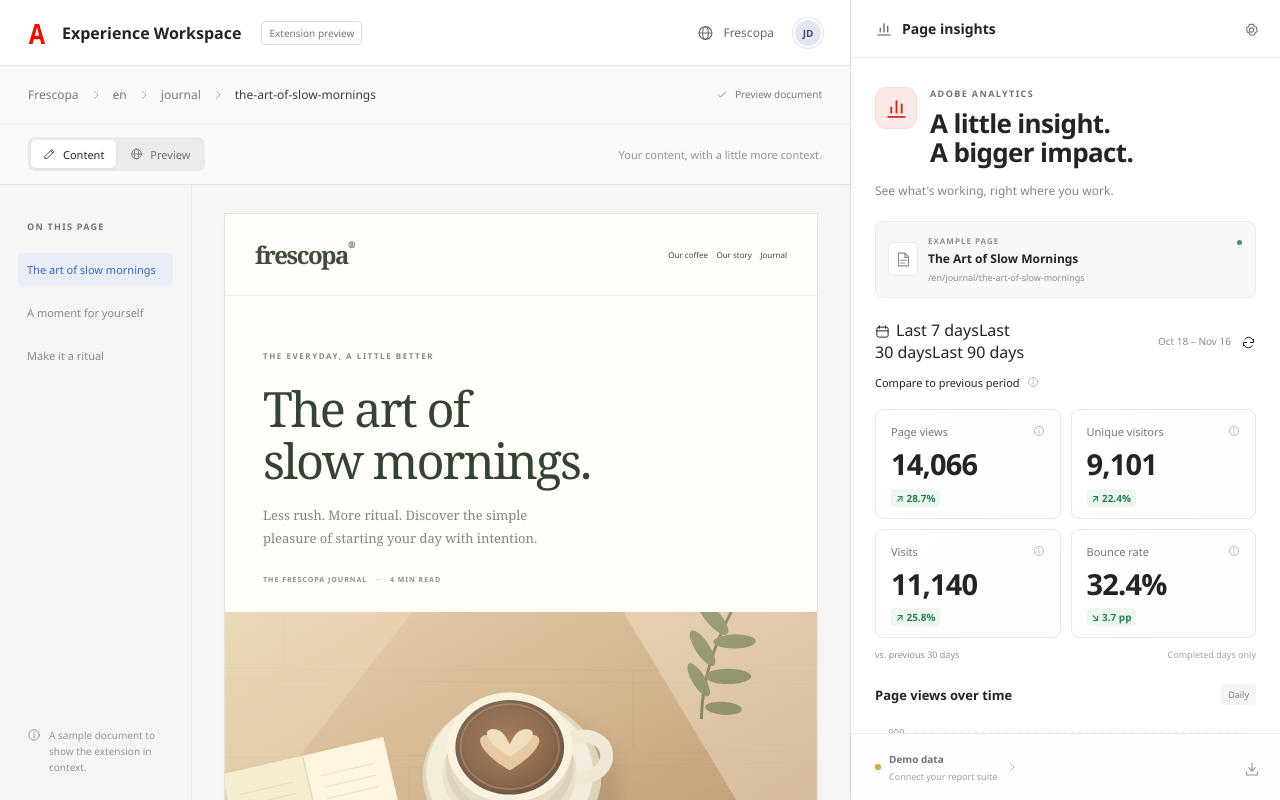
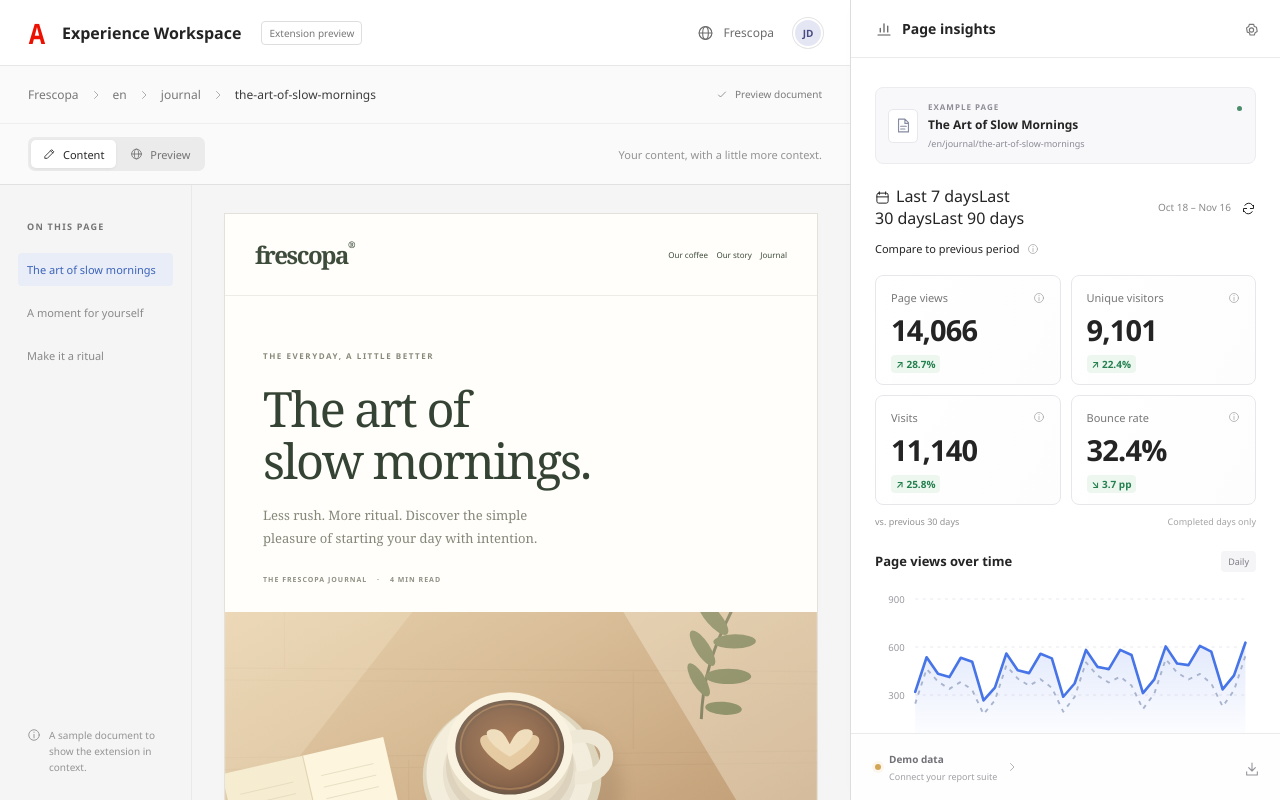
Before and after one commit to markszulc/ew-ext-analytics, a website built with Vite: page index.html in a window 1280 px wide. Built offline with nearby package versions, Linux system fonts and the light colour scheme; files whose address does not match are found by name.

Commit message:
Remove redundant intro heading from panel
Co-authored-by: Copilot App <223556219+Copilot@users.noreply.github.com>

```diff
--- a/src/main.js
+++ b/src/main.js
@@ -280,8 +280,6 @@ class AnalyticsApp extends LitElement {
     return html`<aside class="insights-panel" aria-label="Page insights">
       <div class="panel-top"><div class="panel-name">${icon('chart')}<h1>Page insights</h1></div><sp-action-button quiet aria-label="Data connection settings" title="Data connection settings" @click=${() => this.querySelector('dialog').showModal()}>${icon('settings')}</sp-action-button></div>
       <div class="panel-scroll">
-        <div class="product-heading"><span class="product-icon">${icon('chart')}</span><div><span class="eyebrow">ADOBE ANALYTICS</span><h2>A little insight.<br>A bigger impact.</h2></div></div>
-        <p class="panel-intro">See what's working, right where you work.</p>
         <div class="page-context"><span class="page-document-icon">${icon('document')}</span><div><span class="context-label">${this.embedded && window.parent !== window ? 'CURRENT PAGE' : 'EXAMPLE PAGE'}</span><strong>${this.page.title}</strong><span class="page-path" title=${this.page.path}>${this.page.path}</span></div><span class="context-indicator" title="Page-level report"></span></div>
         ${this.contextError ? html`<div class="error-banner" role="alert">${icon('info')}<span>${this.contextError}</span></div>` : nothing}
         <div class="period-controls"><sp-picker label="Date range" value=${String(this.days)} @change=${this.setRange} ?disabled=${this.loading || Boolean(this.contextError)}>${icon('calendar')}<sp-menu-item value="7">Last 7 days</sp-menu-item><sp-menu-item value="30">Last 30 days</sp-menu-item><sp-menu-item value="90">Last 90 days</sp-menu-item></sp-picker><span class="period-dates">${dateLabel(start)} – ${dateLabel(last)}</span><sp-action-button quiet aria-label="Refresh insights" title="Refresh insights" ?disabled=${this.loading || Boolean(this.contextError)} @click=${this.loadReport}>${icon('refresh', this.loading ? 'spinning' : '')}</sp-action-button></div>
--- a/src/styles.css
+++ b/src/styles.css
@@ -73,12 +73,8 @@ analytics-app { display: block; }
 .panel-top sp-action-button { color: #777; }
 .panel-top sp-action-button .icon { width: 17px; }
 .panel-scroll { flex: 1; min-height: 0; overflow-y: auto; padding: 29px 24px 23px; scrollbar-width: thin; scrollbar-color: #ddd transparent; }
-.product-heading { display: flex; align-items: flex-start; gap: 13px; }
 .product-icon { background: #fae9e7; color: #cf271f; border: 1px solid #f7dedb; border-radius: 11px; width: 42px; height: 42px; display: flex; align-items: center; justify-content: center; flex-shrink: 0; }
 .product-icon > .icon { width: 25px; height: 25px; stroke-width: 1.8; }
-.product-heading .eyebrow { font-size: 9px; letter-spacing: 1.4px; color: #717171; display: block; margin: 0 0 9px; }
-.product-heading h2 { font-size: 26px; letter-spacing: -.65px; line-height: 1.13; font-weight: 700; margin: 0; }
-.panel-intro { font-size: 12px; color: #858585; margin: 14px 0 22px; }
 .page-context { display: flex; align-items: center; gap: 10px; background: #f8f8fa; border: 1px solid #ececf0; padding: 13px 12px; border-radius: 8px; }
 .page-document-icon { width: 30px; height: 34px; background: white; border: 1px solid #e7e7ed; border-radius: 5px; color: #858ba1; display: grid; place-items: center; }
 .page-document-icon .icon { width: 17px; height: 17px; }
@@ -193,5 +189,5 @@ analytics-app { display: block; }
 @media (min-width: 1600px) { .insights-panel { width: 460px; }.document-stage { padding-top: 40px; }.sample-document { max-width: 760px; } }
 @media (max-width: 1200px) { .document-outline { display: none; }.preview-badge, .editor-hint, .saved { display: none; }.document-stage { padding: 24px; }.workspace-header { padding: 0 20px; }.workspace-brand strong { font-size: 14px; }.workspace-site { font-size: 0; gap: 0; }.workspace-site > .icon { display: none; } }
 @media (max-width: 800px) { .workspace-shell { display: none; }.preview-app { justify-content: center; background: #f1f1f3; }.insights-panel { width: min(100%, 460px); border-right: 1px solid #ddd; } }
-@media (max-width: 370px) { .panel-scroll { padding: 24px 17px; }.panel-top { padding: 0 15px 0 17px; }.panel-footer { padding-inline: 17px; }.period-controls { gap: 6px; }.period-controls sp-picker { width: 141px; }.period-dates { font-size: 9px; }.metric-card { padding: 12px; }.metric-value { font-size: 27px; }.product-heading h2 { font-size: 25px; } }
+@media (max-width: 370px) { .panel-scroll { padding: 24px 17px; }.panel-top { padding: 0 15px 0 17px; }.panel-footer { padding-inline: 17px; }.period-controls { gap: 6px; }.period-controls sp-picker { width: 141px; }.period-dates { font-size: 9px; }.metric-card { padding: 12px; }.metric-value { font-size: 27px; } }
 @media (prefers-reduced-motion: reduce) { *, *::before, *::after { animation: none !important; transition: none !important; } }
```
